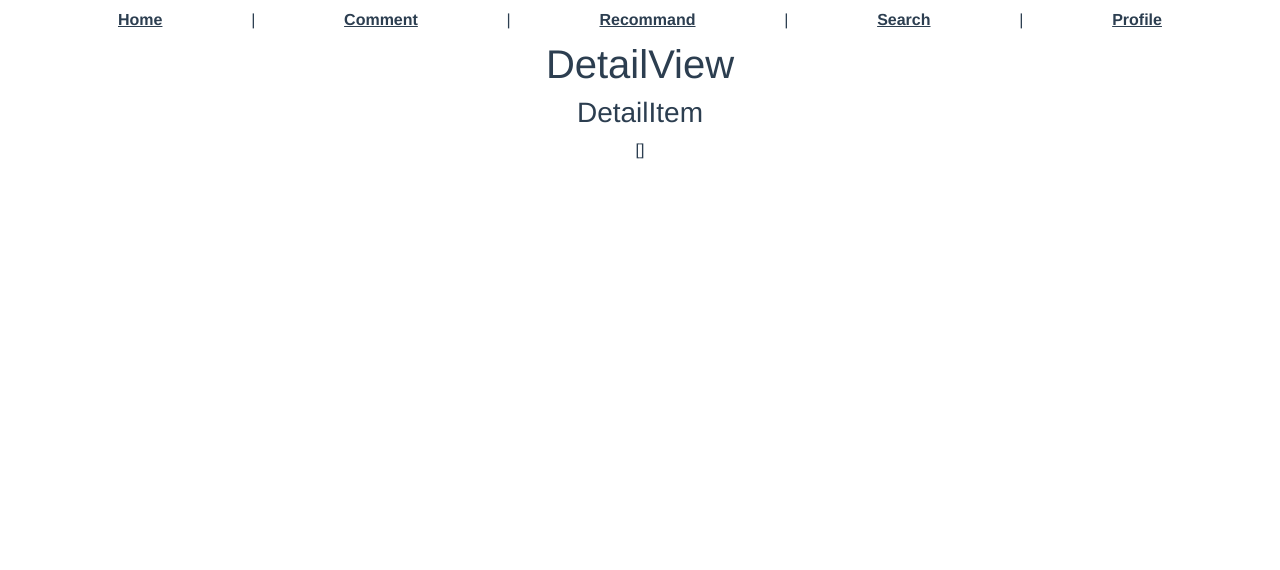
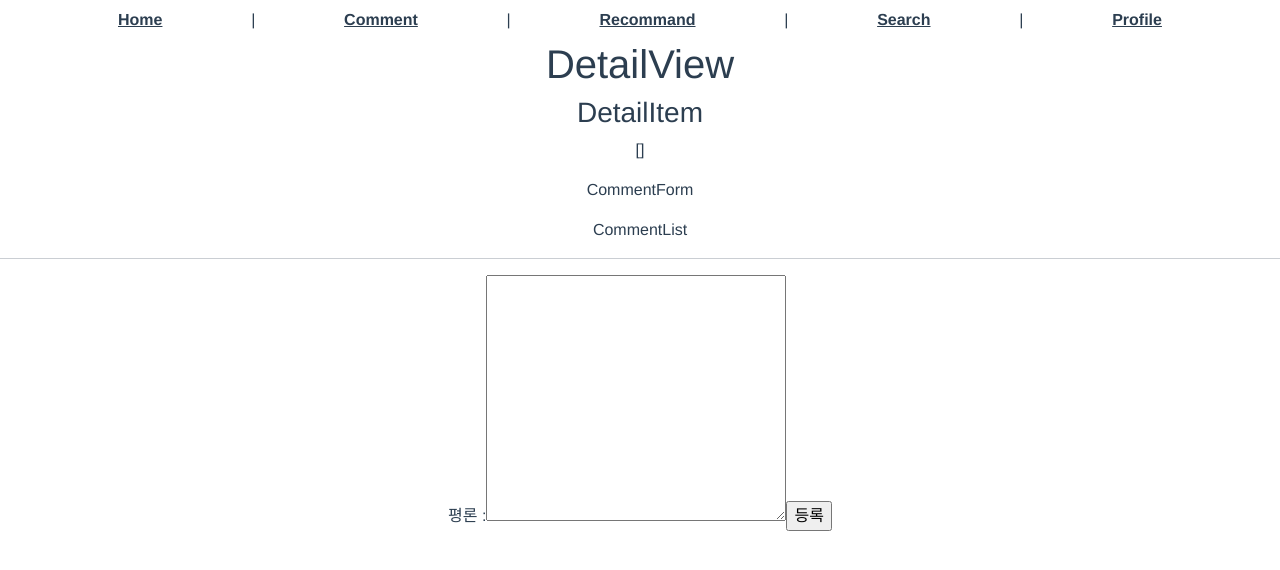
Before and after one commit to Maker-H/Teampjt-Movie-Service, a Vue app in the folder front-server/: page /v/detail/1 in a window 1280 px wide. Shown: the top 570 px of the page. Built offline with nearby package versions, Linux system fonts and the light colour scheme; no server answers.

Commit message:
feat: comment form 생성
comment 기능에 필요한 CommentForm, CommentInput, CommentList 컴포넌트
설계 및 구현을 완료했습니다. 그리고 Comment Create에 해당하는 기능을
추가했습니다.

SMS-43

```diff
--- /dev/null
+++ b/front-server/src/components/CommentForm.vue
@@ -0,0 +1,24 @@
+<template>
+  <div>
+    <p>CommentForm</p>
+    <CommentList /><hr>
+    <CommentInput />
+  </div>
+</template>
+
+<script>
+import CommentInput from '@/components/CommentInput'
+import CommentList from '@/components/CommentList'
+
+export default {
+  name: 'CommentForm',
+  components: {
+    CommentInput,
+    CommentList
+  },
+}
+</script>
+
+<style>
+
+</style>
--- /dev/null
+++ b/front-server/src/components/CommentInput.vue
@@ -0,0 +1,36 @@
+<template>
+  <div>
+    <form @submit.prevent="createComment">
+        <label for="content">평론 : </label>
+        <textarea id="content" cols="30" rows="10" v-model="content"></textarea>
+        <input type="submit" value="등록">
+    </form>
+  </div>
+</template>
+
+<script>
+export default {
+  name: 'CommentInput',
+  data() {
+    return{
+        content: null,
+    }
+  },
+  methods: {
+    createComment() {
+      const content = this.content
+      const movieId = this.$route.params.movieId
+      if (!content) {
+        alert('내용을 입력해주세요.')
+        return
+      }
+      const payload = { content, movieId}
+      this.$store.dispatch('createComment', payload)
+    }
+  }
+}
+</script>
+
+<style>
+
+</style>
--- /dev/null
+++ b/front-server/src/components/CommentList.vue
@@ -0,0 +1,18 @@
+<template>
+  <div>
+    <p>CommentList</p>
+  </div>
+</template>
+
+<script>
+export default {
+  name: 'CommentList',
+  methods: {
+
+  }
+}
+</script>
+
+<style>
+
+</style>
--- a/front-server/src/store/index.js
+++ b/front-server/src/store/index.js
@@ -3,6 +3,7 @@ import Vuex from 'vuex'
 import home from '@/store/modules/home'
 import detail from '@/store/modules/detail'
 import recommand from '@/store/modules/recommand'
+import comment from '@/store/modules/comment'
 
 Vue.use(Vuex)
 
@@ -19,5 +20,6 @@ export default new Vuex.Store({
     home,
     detail,
     recommand,
+    comment,
   }
 })
--- /dev/null
+++ b/front-server/src/store/modules/comment.js
@@ -0,0 +1,39 @@
+import axios from 'axios'
+import router from 'vue-router'
+//
+import { API_URL } from '@/store/CONSTS'
+
+const state = () => {
+  return {
+    content: null
+  }
+}
+
+const getters = {
+
+}
+const mutations = {
+
+}
+const actions = {
+  createComment(context, payload){
+    const { content, movieId } = payload
+    axios({
+      method: 'post',
+      url: `${API_URL}/movies/${movieId}/comments/`,
+      data: { content }
+    })
+      .then(() => {
+        router.push({name : 'DetailView'})
+      })
+      .catch(err => console.log(err))
+  }
+}
+
+export default {
+  namespaced: true,
+  state,
+  getters,
+  mutations,
+  actions,
+}
--- a/front-server/src/views/DetailView.vue
+++ b/front-server/src/views/DetailView.vue
@@ -2,16 +2,19 @@
   <div>
     <h1>DetailView</h1>
     <DetailItem :movie="detailMovie"/>
+    <CommentForm />
   </div>
 </template>
 
 <script>
 import DetailItem from '@/components/DetailItem'
+import CommentForm from '@/components/CommentForm'
 
 export default {
     name: 'DetailView',
     components: {
-        DetailItem
+        DetailItem,
+        CommentForm
     },
     data() {
         return {
```
